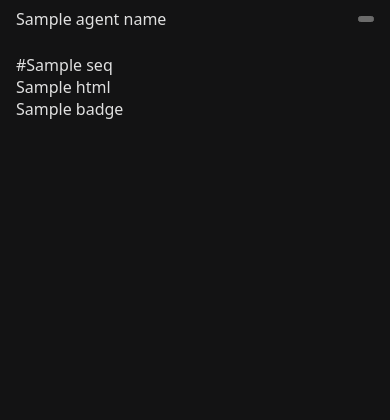
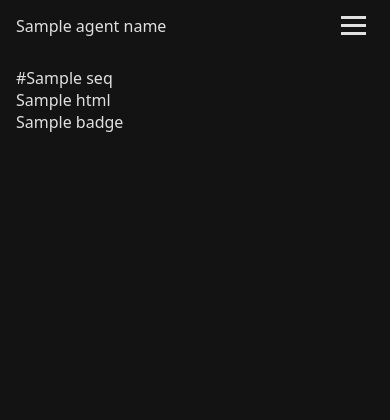
Before and after one commit to CablepunkPress/basic-ui, a Python web app: template basic_ui/templates/index.html in a window 390 px wide. Shown: the top 420 px of the page. Run offline with Jinja, Linux system fonts and the light colour scheme; the template is opened without the code that fills it: most values are stand-ins (such as "Sample title", 1, 10 or a date in 2020).

Commit message:
styles.css: Add style to hamburger button

```diff
--- a/basic_ui/static/css/styles.css
+++ b/basic_ui/static/css/styles.css
@@ -32,8 +32,34 @@ body {
 }
 
 .hamburger {
+  display: flex;
+  flex-direction: column;
+  gap: 5px;
+  background: none;
+  border: none;
+  cursor: pointer;
+  padding: 0.5rem;
   position: relative;
   z-index: 1001;
+}
+
+.hamburger-line {
+  width: 25px;
+  height: 3px;
+  background-color: #e0e0e0;
+  transition: all 0.3s ease;
+}
+
+.hamburger.active .hamburger-line:nth-child(1) {
+  transform: rotate(45deg) translate(6px, 6px);
+}
+
+.hamburger.active .hamburger-line:nth-child(2) {
+  opacity: 0;
+}
+
+.hamburger.active .hamburger-line:nth-child(3) {
+  transform: rotate(-45deg) translate(6px, -6px);
 }
 
 .drawer {
```
